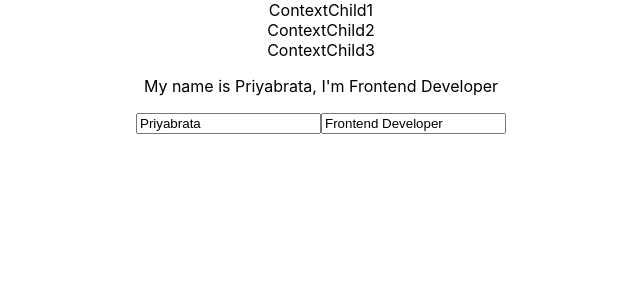
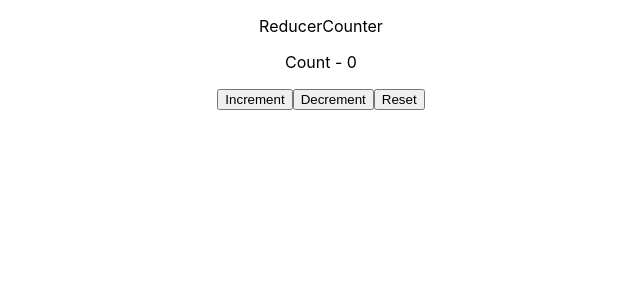
Before and after one commit to priyabratagig/react-hooks, a React (Create React App) app: page / in a window 1280 px wide. Shown: the top 300 px of the page, without its empty margins (319-959 px from the left). Built offline with nearby package versions, Linux system fonts and the light colour scheme.

Commit message:
useReducer hook state management

```diff
--- a/src/App.js
+++ b/src/App.js
@@ -5,8 +5,9 @@
 // import EffectCounterFunctional from './Components/useEffect/EffectCounterFunctional';
 // import EffectMouseContainerClass from './Components/useEffect/EffectMouseContainerClass';
 // import EffectMouseContainerFunctional from './Components/useEffect/EffectMouseContainerFunctional';
-import { NameContextProvider, HobbyContextProvider } from './Components/useContext/ContextStore';
-import ContextChild1 from './Components/useContext/ContextChild1';
+// import { NameContextProvider, HobbyContextProvider } from './Components/useContext/ContextStore';
+// import ContextChild1 from './Components/useContext/ContextChild1';
+import ReducerCounter from './Components/useReducer/ReducerCounter';
 
 // only call hook within react functional components at the top level
 // don't call hooks inside loops, condition, or nested functions
@@ -19,11 +20,12 @@
       {/* <EffectCounterFunctional /> */}
       {/* <EffectMouseContainerClass /> */}
       {/* <EffectMouseContainerFunctional /> */}
-      <NameContextProvider>
+      {/* <NameContextProvider>
         <HobbyContextProvider>
           <ContextChild1 />
         </HobbyContextProvider>
-      </NameContextProvider>
+      </NameContextProvider> */}
+      <ReducerCounter />
     </div>
   );
 }
--- /dev/null
+++ b/src/Components/useReducer/ReducerCounter.js
@@ -0,0 +1,33 @@
+import React, { useReducer } from 'react'
+//useReducer is used for state management
+//useState is built with useReducer
+const initialState = 0;
+const INCREMENT = 'INCREMENT'
+const DECREMENT = 'DECREMENT'
+const RESET = 'RESET'
+const reducer = (state, action) => {
+    switch (action) {
+        case INCREMENT:
+            return state + 1;
+        case DECREMENT:
+            return state - 1;
+        case RESET:
+            return initialState;
+        default:
+            return state;
+    };
+}
+function ReducerCounter() {
+    const [count, dispatch] = useReducer(reducer, initialState);
+    return (
+        <div>
+            <p>ReducerCounter</p>
+            <p>Count - {count}</p>
+            <button onClick={() => dispatch(INCREMENT)}>Increment</button>
+            <button onClick={() => dispatch(DECREMENT)}>Decrement</button>
+            <button onClick={() => dispatch(RESET)}>Reset</button>
+        </div>
+    )
+}
+
+export default ReducerCounter
```
